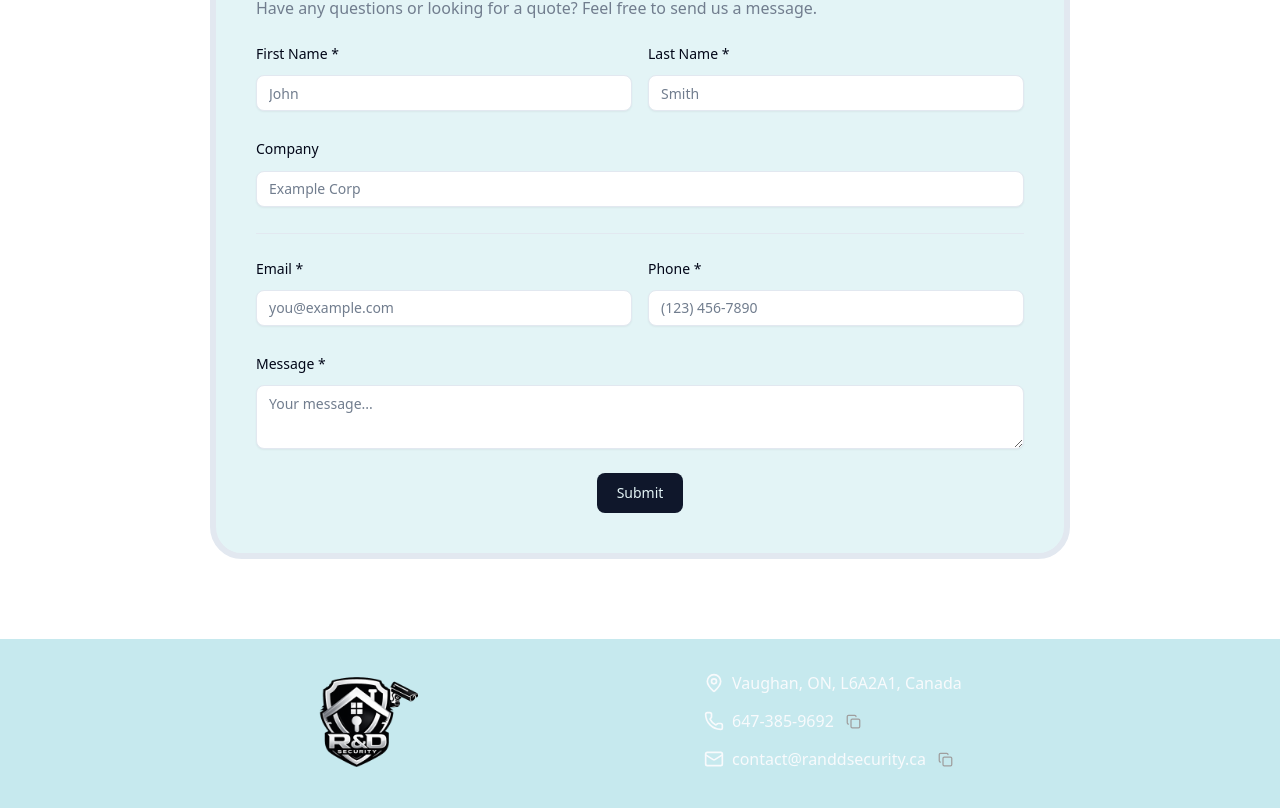
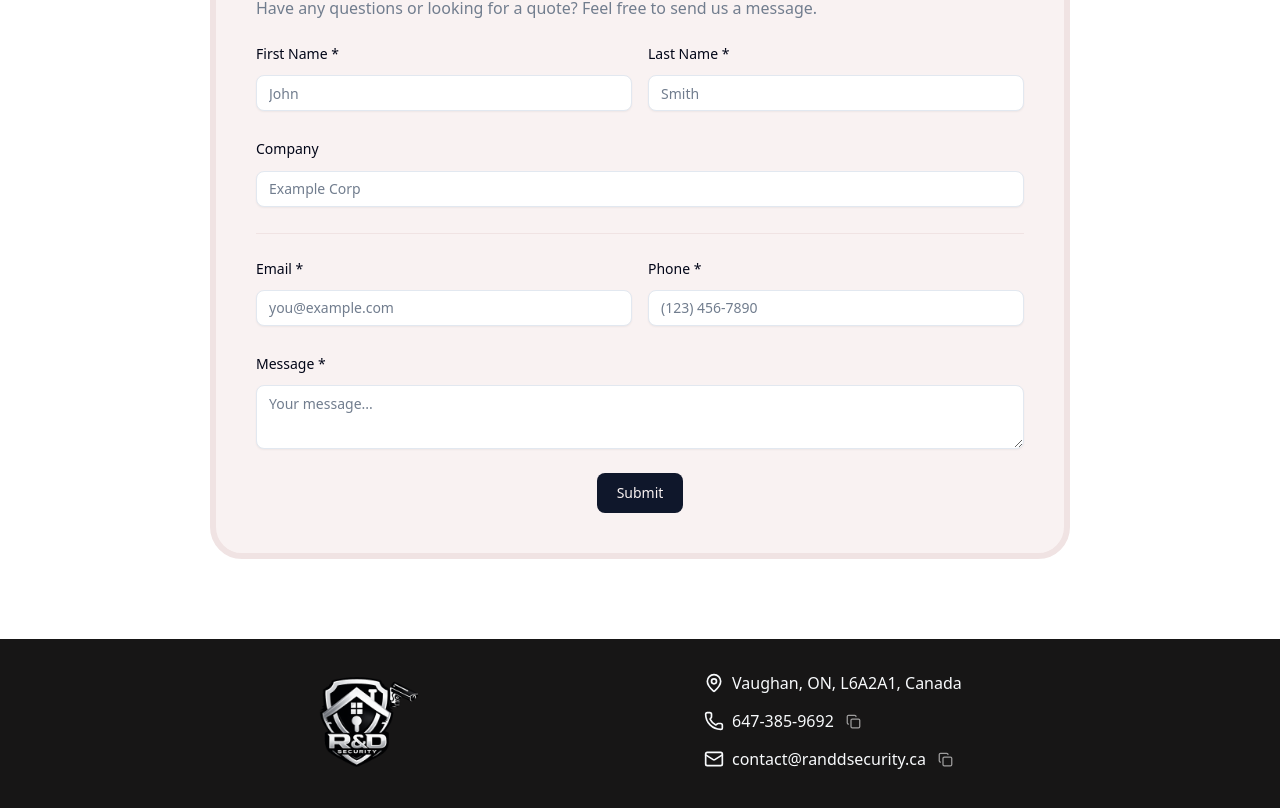
Before and after one commit to LucaCasola/R-and-D-Security, a Next.js app: page / in a window 1280 px wide. Shown: the part 352-1160 px from the top of the page. Built offline with nearby package versions, Linux system fonts and the light colour scheme.

Commit message:
Update theme colors

```diff
--- a/src/app/globals.css
+++ b/src/app/globals.css
@@ -54,15 +54,15 @@
   --popover: oklch(1 0 0);
   --popover-foreground: oklch(0.129 0.042 264.695);
   --primary: oklch(0.208 0.042 265.755);
-  --primary-foreground: oklch(95.517% 0.01819 205.633);
+  --primary-foreground: oklch(96.657% 0.0075 16.481);
   --secondary: oklch(0.968 0.007 247.896);
-  --secondary-foreground: oklch(91.047% 0.03721 207.192);
+  --secondary-foreground: oklch(20.134% 0.00159 16.495);
   --muted: oklch(70.009% 0.00114 13.342);
   --muted-foreground: oklch(58.578% 0.02982 257.104);
   --accent: oklch(0.968 0.007 247.896);
   --accent-foreground: oklch(0.208 0.042 265.755);
   --destructive: oklch(0.577 0.245 27.325);
-  --border: oklch(0.929 0.013 255.508);
+  --border: oklch(92.615% 0.01418 17.006);
   --input: oklch(0.929 0.013 255.508);
   --ring: oklch(0.704 0.04 256.788);
   --sidebar: oklch(0.984 0.003 247.858);
@@ -193,7 +193,7 @@
   }
 
   .footer-section {
-    @apply w-auto flex flex-col justify-between;
+    @apply w-auto flex flex-col justify-between gap-3;
   }
 
   .page-description {
```
